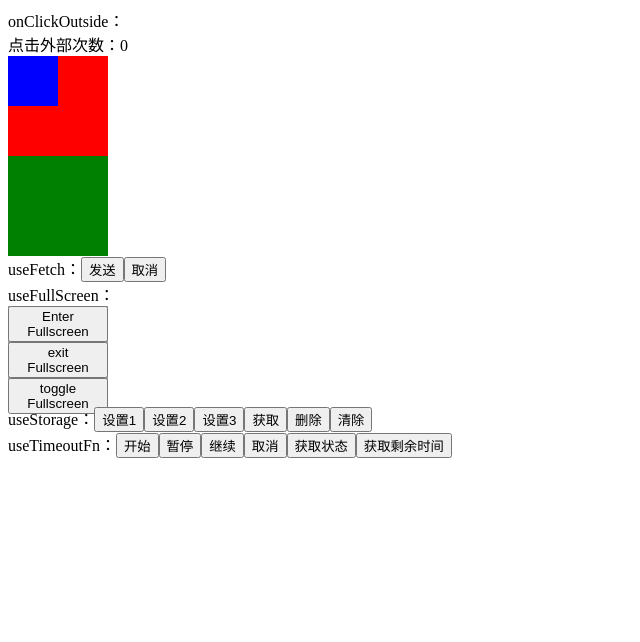
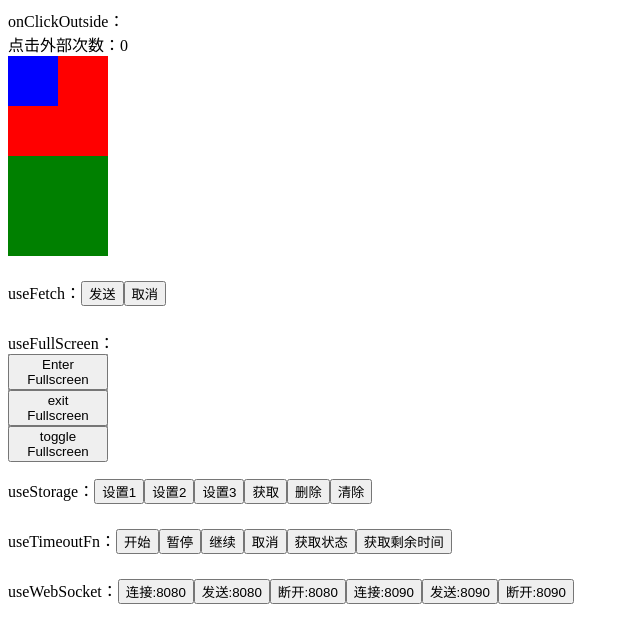
Before and after one commit to TXZSWDZ/utils, a Vue app in the folder playgrounds/vite/: page / in a window 1280 px wide. Shown: the top 642 px of the page, without its empty margins (0-640 px from the left). Built offline with nearby package versions, Linux system fonts and the light colour scheme.

Commit message:
test：测试EnhancedWebSocket

```diff
--- a/playgrounds/vite/src/App.vue
+++ b/playgrounds/vite/src/App.vue
@@ -15,8 +15,14 @@ for (const path in components) {
 </script>
 
 <template>
-  <div v-for="(value, key) in componentList" :key="key">
+  <div v-for="(value, key) in componentList" :key="key" class="component-item">
     <span>{{ key }}：</span>
     <component :is="value" />
   </div>
 </template>
+
+<style scoped>
+.component-item{
+  margin-bottom: 24px;
+}
+</style>
--- /dev/null
+++ b/playgrounds/vite/src/components/useWebSocket.vue
@@ -0,0 +1,34 @@
+<script setup lang="ts">
+import { EnhancedWebSocket } from '@wthe/utils-core'
+import { ref } from 'vue'
+
+const message = ref('')
+const ws = new EnhancedWebSocket('ws://127.0.0.1:8080', { immediate: false }, { onMessage(data: any) {
+  message.value = data
+} })
+const { connect, send, close } = new EnhancedWebSocket('ws://127.0.0.1:8090', { immediate: false })
+</script>
+
+<template>
+  <button @click="ws.connect">
+    连接:8080
+  </button>
+  <button @click="ws.send('你好，服务器！')">
+    发送:8080
+  </button>
+  <button @click="ws.close">
+    断开:8080
+  </button>
+  <button @click="connect">
+    连接:8090
+  </button>
+  <button @click="send('你好，服务器！')">
+    发送:8090
+  </button>
+  <button @click="close">
+    断开:8090
+  </button>
+  <span>
+    {{ message }}
+  </span>
+</template>
```
